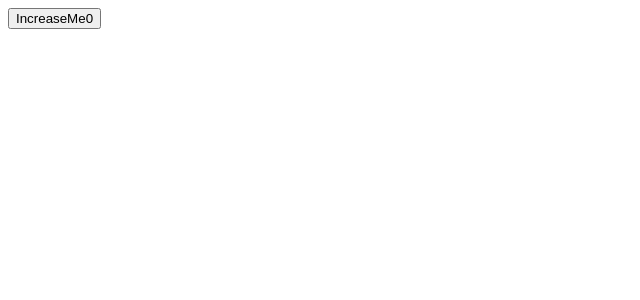
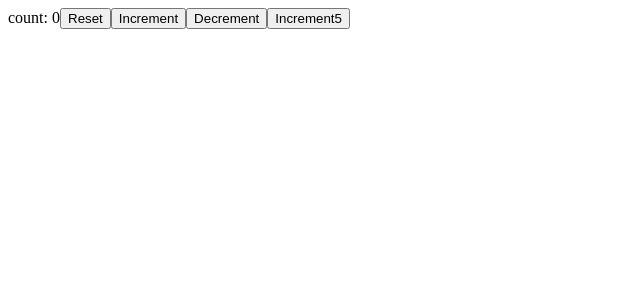
Before and after one commit to Ajdev11/hooks, a React (Create React App) app: page / in a window 1280 px wide. Shown: the top 300 px of the page, without its empty margins (0-640 px from the left). Built offline with nearby package versions, Linux system fonts and the light colour scheme.

Commit message:
UseState using prevCount method

```diff
--- a/src/App.js
+++ b/src/App.js
@@ -1,5 +1,6 @@
 import React, { Component } from "react";
 import HooksCounter from "./HooksComponents/HooksCounter";
+import HooksCounter2 from "./HooksComponents/HooksCounter2";
 //import ClickCounter from "./clickCounter";
 //import MouseHover from "./Components/MouseHover";
 //import ClickCount from "./Components/clickCount";
@@ -28,9 +29,10 @@ class App extends Component {
       <UserProvider value="Baddest developer">
       <ComponentC />
       </UserProvider>
+       <HooksCounter />
       </>*/
       <>
-      <HooksCounter />
+     <HooksCounter2 />
       </>
     );
   }
--- /dev/null
+++ b/src/HooksComponents/HooksCounter2.jsx
@@ -0,0 +1,23 @@
+import React from 'react'
+import { useState } from 'react'
+
+function HooksCounter2() {
+    const initialCount = 0
+    const [count, setCount] = useState(initialCount)
+  const incrementFive=()=>{
+        for(let i=0; i<5; i++){
+            setCount(prevCount => prevCount + 1)
+        }
+    }
+  return (
+    <div>
+      count: {count}
+      <button onClick={()=>setCount(initialCount)}>Reset</button>
+      <button onClick={()=> setCount(prevCount => prevCount + 1)}>Increment</button>
+      <button onClick={()=> setCount(prevCount => prevCount - 1)}>Decrement</button>
+      <button onClick={incrementFive}>Increment5</button>
+    </div>
+  )
+}
+
+export default HooksCounter2
```
